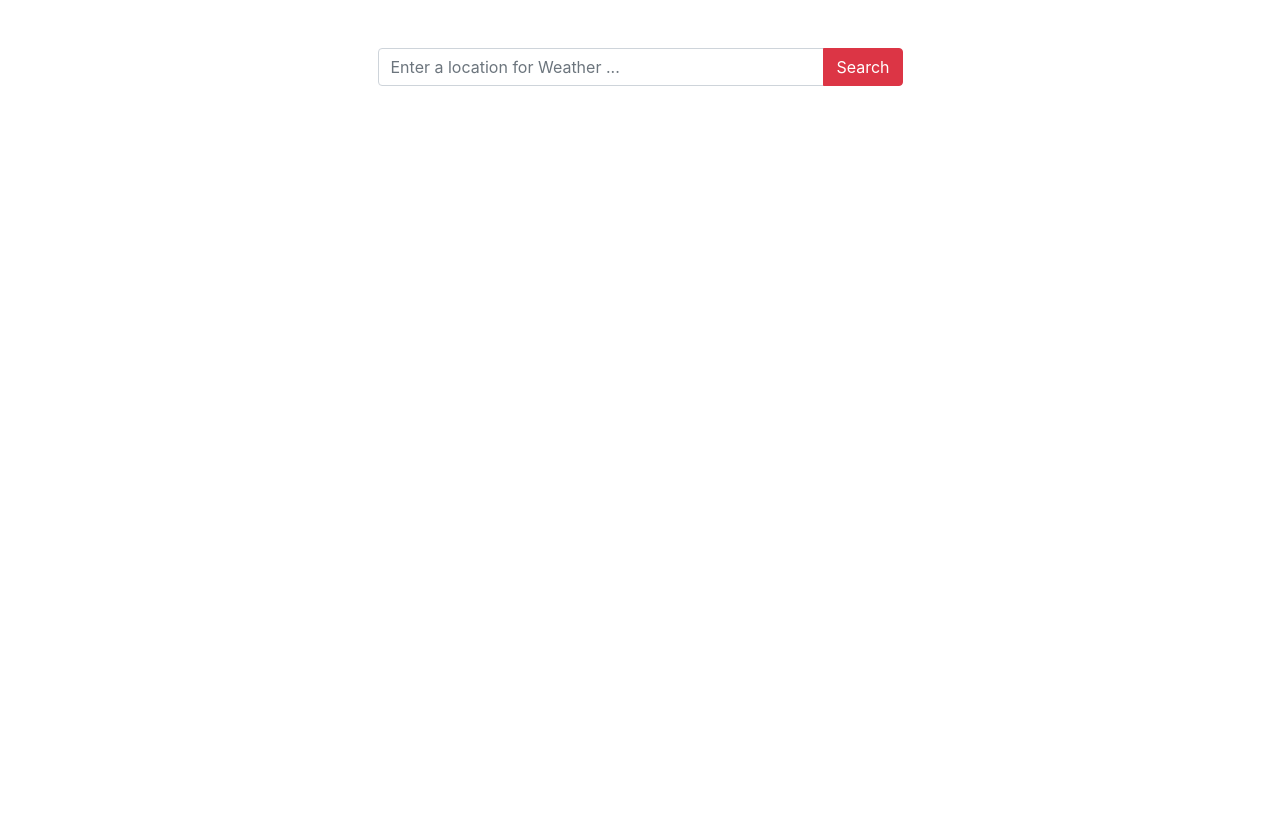
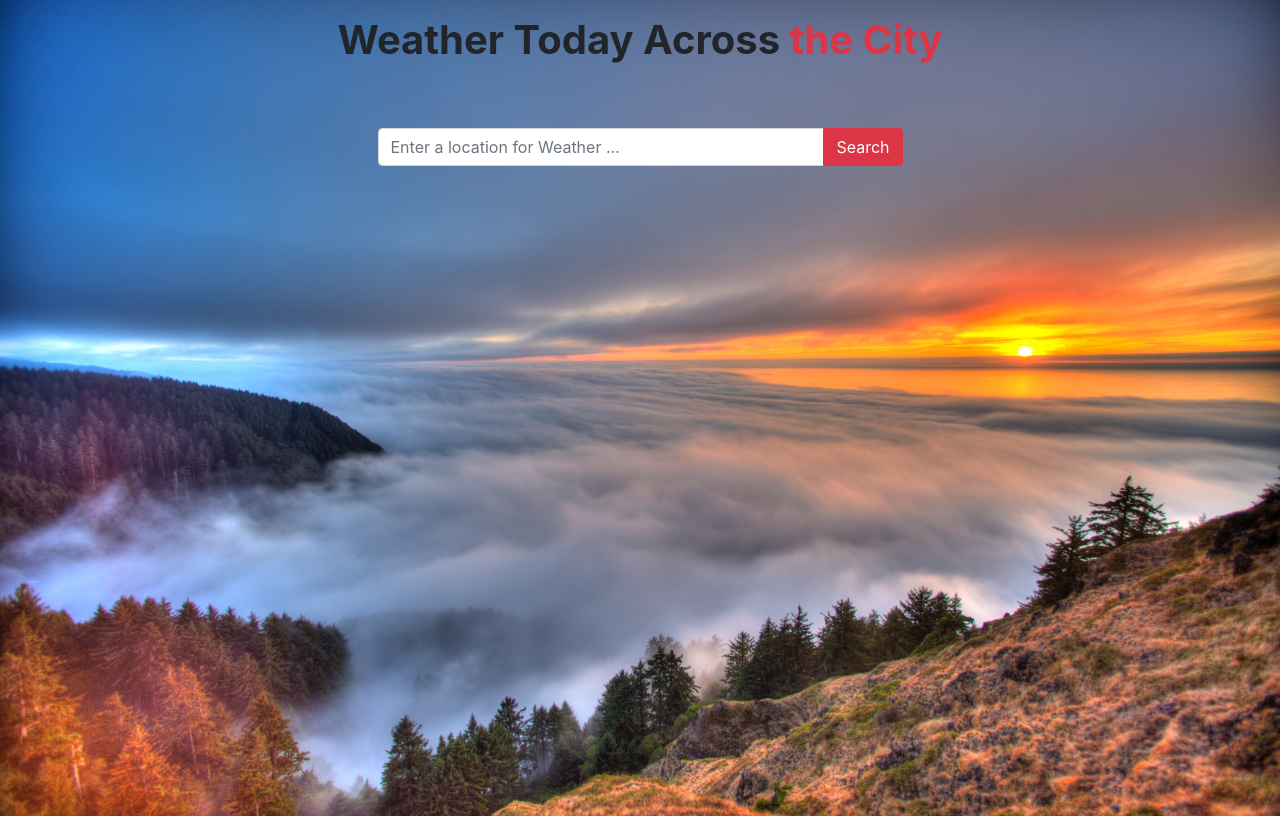
Before and after one commit to Didar2255/weather-detect, a plain HTML site: page index.html in a window 1280 px wide. Drawn offline with nearby package versions, Linux system fonts and the light colour scheme.

Commit message:
add title

```diff
--- a/index.html
+++ b/index.html
@@ -11,7 +11,7 @@
     <link rel="stylesheet" href="https://stackpath.bootstrapcdn.com/bootstrap/4.3.1/css/bootstrap.min.css">
     <style>
         body {
-            background: url(images/sky.jpg) no-repeat;
+            background: url(images/adfasdf.jpg) no-repeat;
             background-size: cover;
             height: 100vh;
         }
@@ -20,9 +20,12 @@
 
 <body>
     <div class="container">
+        <h1 class="text-center m-3 font-weight-bold">Weather Today Across <span class="text-danger">the City</span>
+        </h1>
         <form class="col-md-6 m-auto py-5">
             <div class="input-group mb-3">
                 <input id="input-field" type="text" class="form-control" placeholder="Enter a location for Weather ...">
+
                 <div class="input-group-append">
                     <button id="search-btn" type="button" class="btn btn-danger">Search</button>
                 </div>
```
